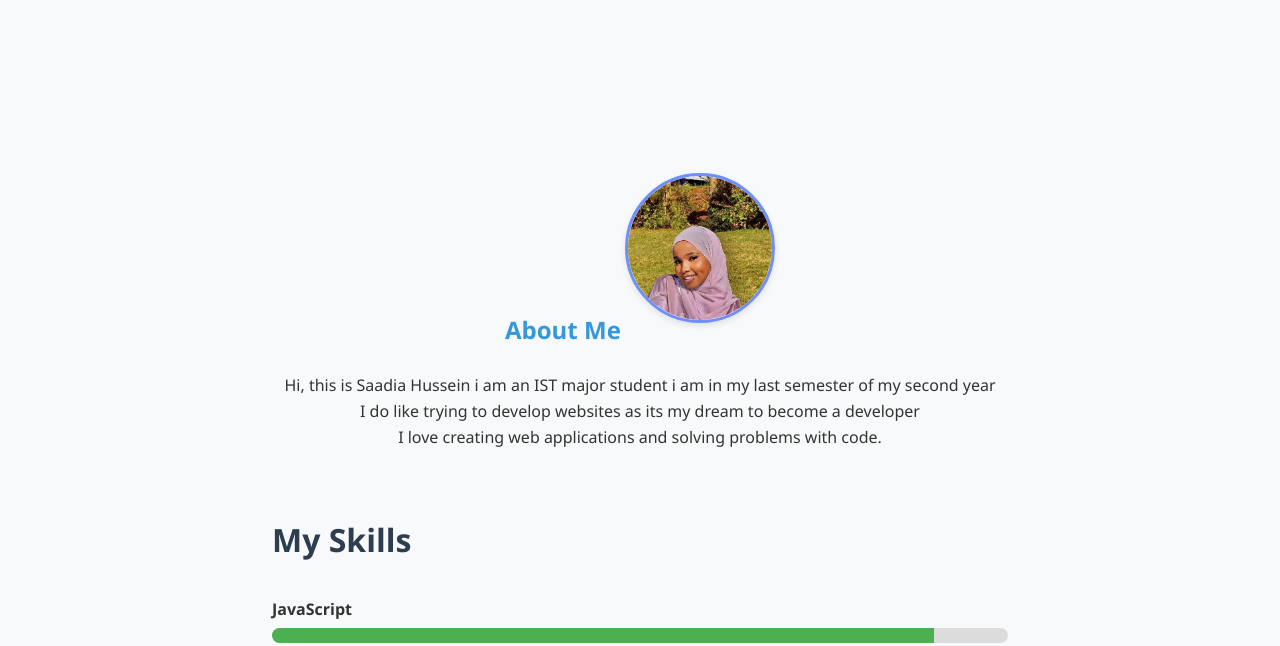
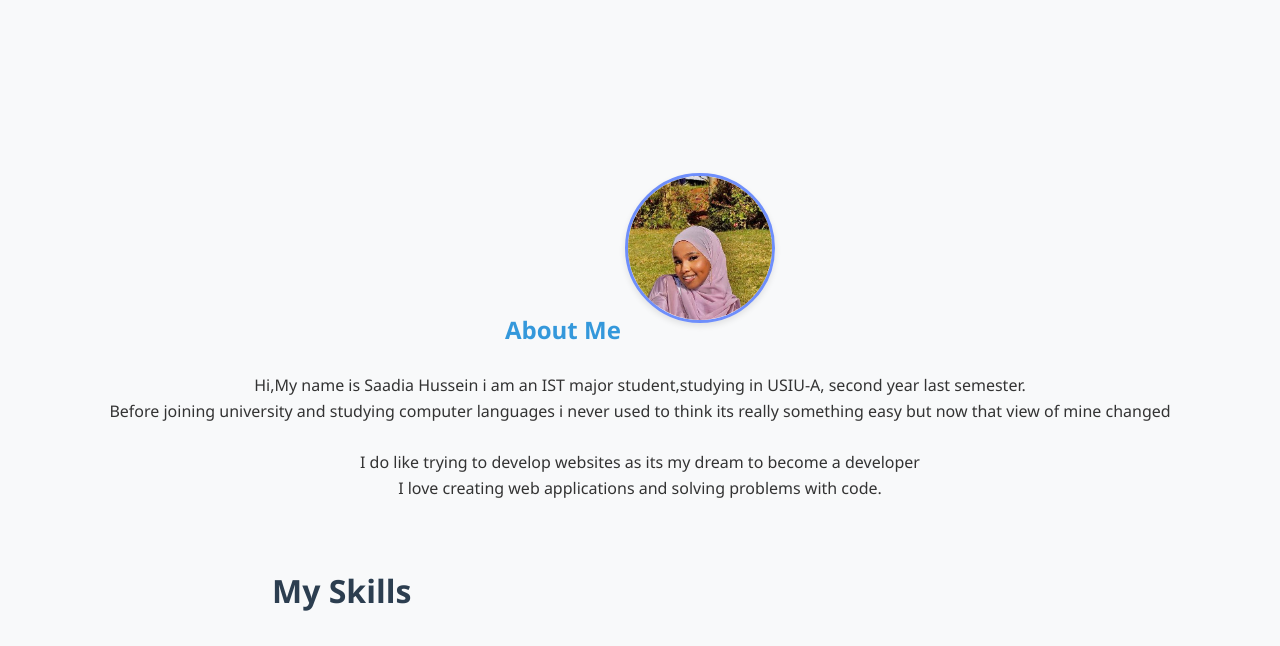
Before and after one commit to Saadia1305/my-personal-website, a plain HTML site: page index.html in a window 1280 px wide. Shown: the part 410-1056 px from the top of the page. Drawn offline with Linux system fonts and the light colour scheme.

Commit message:
Update index.html

```diff
--- a/index.html
+++ b/index.html
@@ -27,7 +27,7 @@
         <h2>About Me</h2>
 
         <img src="profile.png" alt="My Profile" class="profile-img">
-        <p>Hi, this is Saadia Hussein i am an IST major student i am in my last semester of my second year <br> I do like trying to develop websites as its my dream to become a developer </br></p>
+        <p>Hi,My name is Saadia Hussein i am an IST major student,studying in USIU-A, second year last semester.<br>Before joining university and studying computer languages i never used to think its really something easy but now that view of mine changed</br> <br> I do like trying to develop websites as its my dream to become a developer </br></p>
         <p>I love creating web applications and solving problems with code.</p>
 
        <section id="skills">
```
